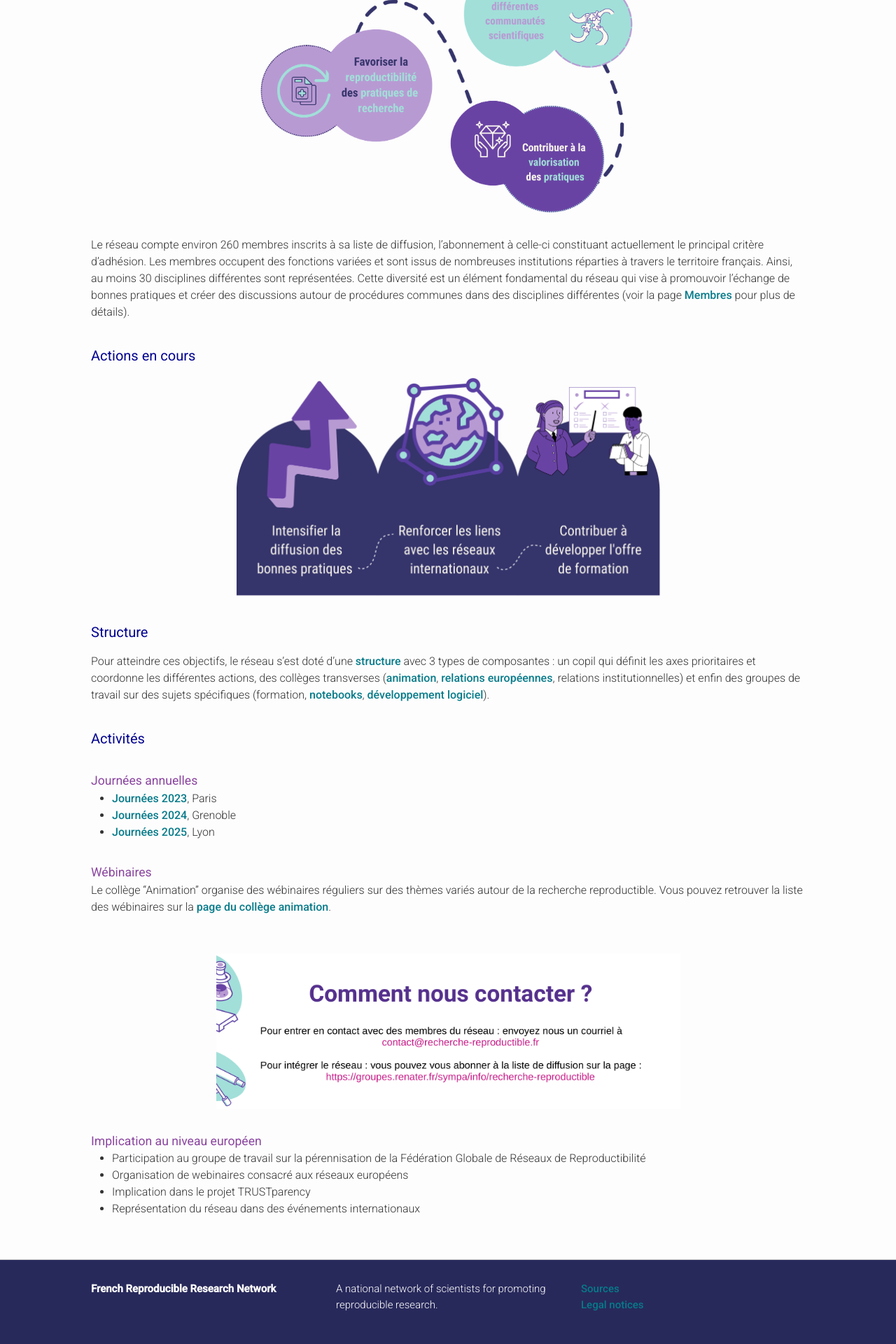
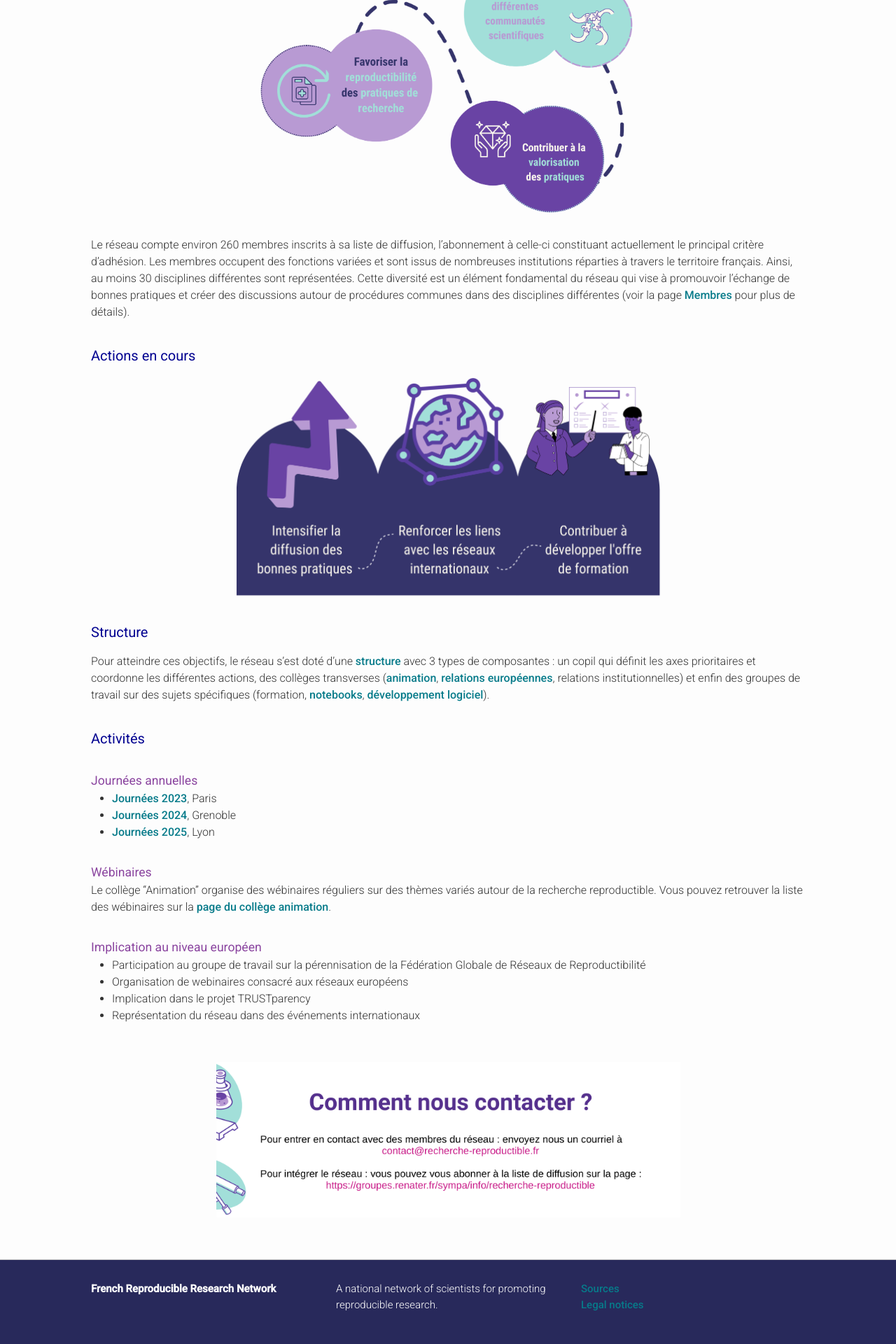
Before and after one commit to FR-RN/FR-RN, a Jekyll site: the page built from index.md, in a window 1280 px wide. Shown: the part 1381-3301 px from the top of the page at 70% size. Built offline with Jekyll 4.4.1, drawn with Linux system fonts in a browser that asks for light colours; some web fonts are replaced.

```diff
--- a/index.md
+++ b/index.md
@@ -123,12 +123,13 @@
 
 Le collège "Animation" organise des wébinaires réguliers sur des thèmes variés autour de la recherche reproductible. Vous pouvez retrouver la liste des wébinaires sur la [page du collège animation](/colleges/c_anim).
 
-<br />
-
-<a href="https://groupes.renater.fr/sympa/info/recherche-reproductible" target="_blank">![Actions reseau](../assets/images/Contacts.png){: style="width: 65%; display:block; margin-right: auto; margin-left:auto;" }</a>
 
 ### Implication au niveau européen
 * Participation au groupe de travail sur la pérennisation de la Fédération Globale de Réseaux de Reproductibilité
 * Organisation de webinaires consacré aux réseaux européens
 * Implication dans le projet TRUSTparency
 * Représentation du réseau dans des événements internationaux
+
+<br />
+
+<a href="https://groupes.renater.fr/sympa/info/recherche-reproductible" target="_blank">![Actions reseau](../assets/images/Contacts.png){: style="width: 65%; display:block; margin-right: auto; margin-left:auto;" }</a>
```
